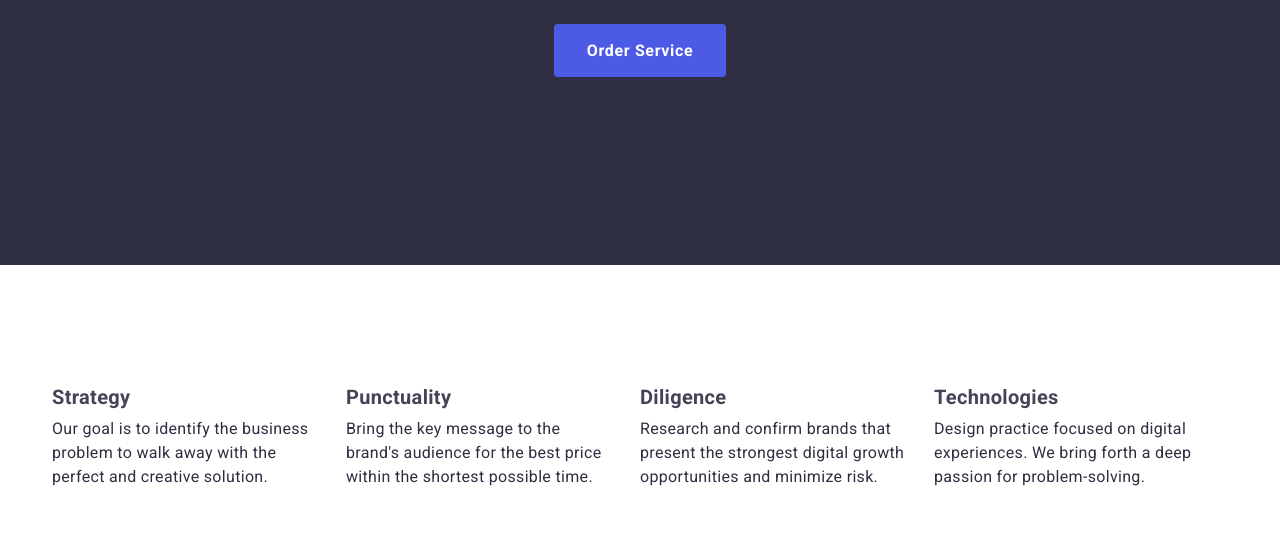
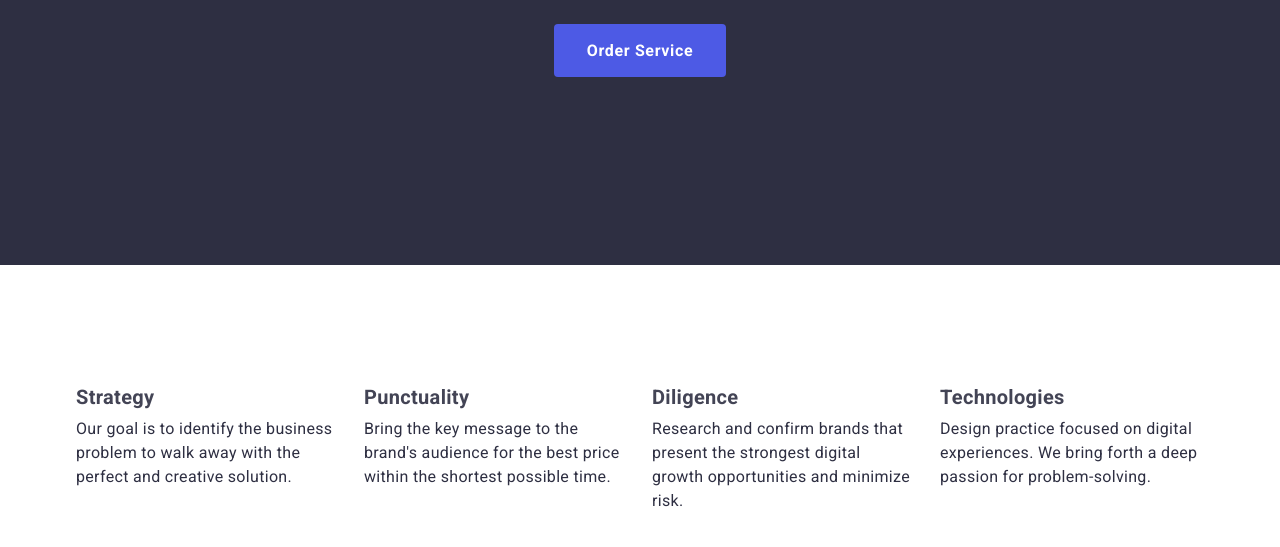
Before and after one commit to AlrexxQ/goit-markup-hw-03, a plain HTML site: page index.html in a window 1280 px wide. Shown: the part 405-952 px from the top of the page. Drawn offline with nearby package versions, Linux system fonts and the light colour scheme.

Commit message:
Update style.css

```diff
--- a/css/style.css
+++ b/css/style.css
@@ -211,7 +211,7 @@ background-color: var(--primary-accent-color);
 .work-list{
     display: flex;
     flex-wrap: wrap;
-    margin-left: -24px;
+
 }
 .work-item {
 
```
